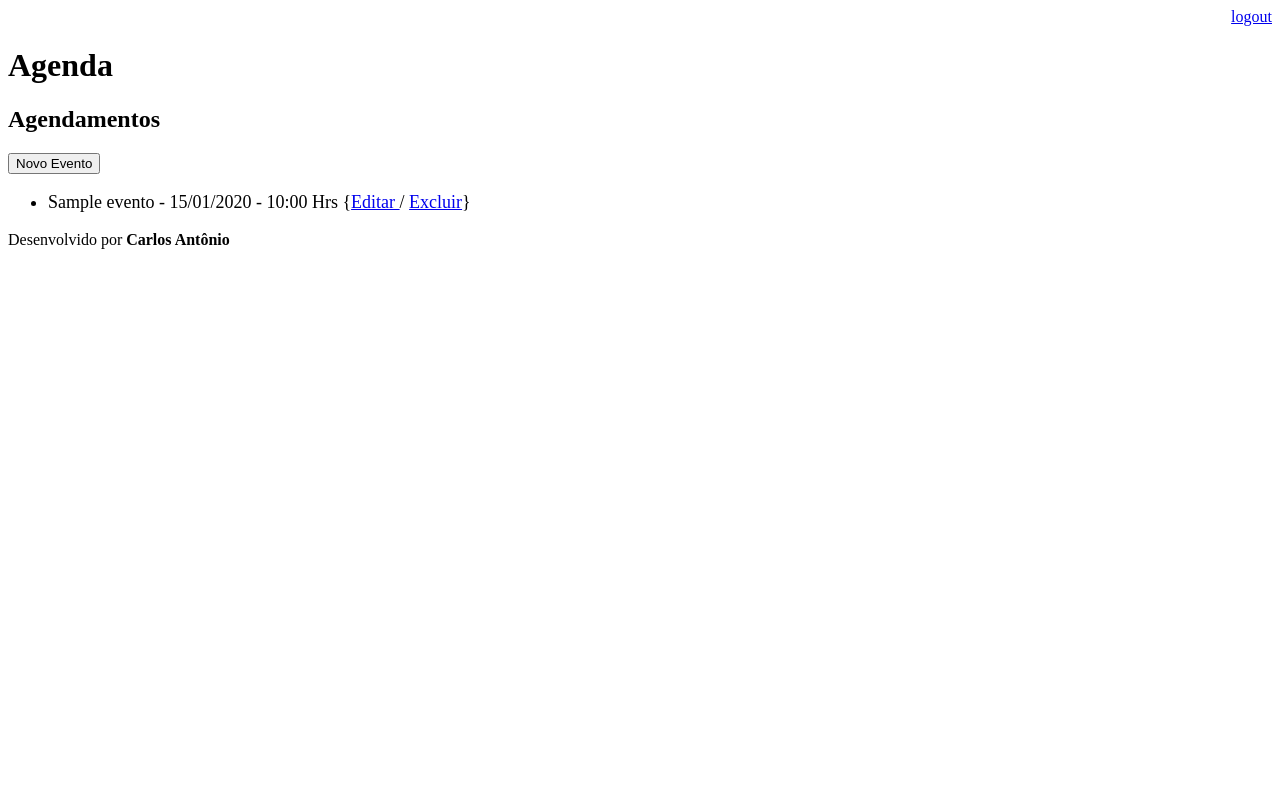
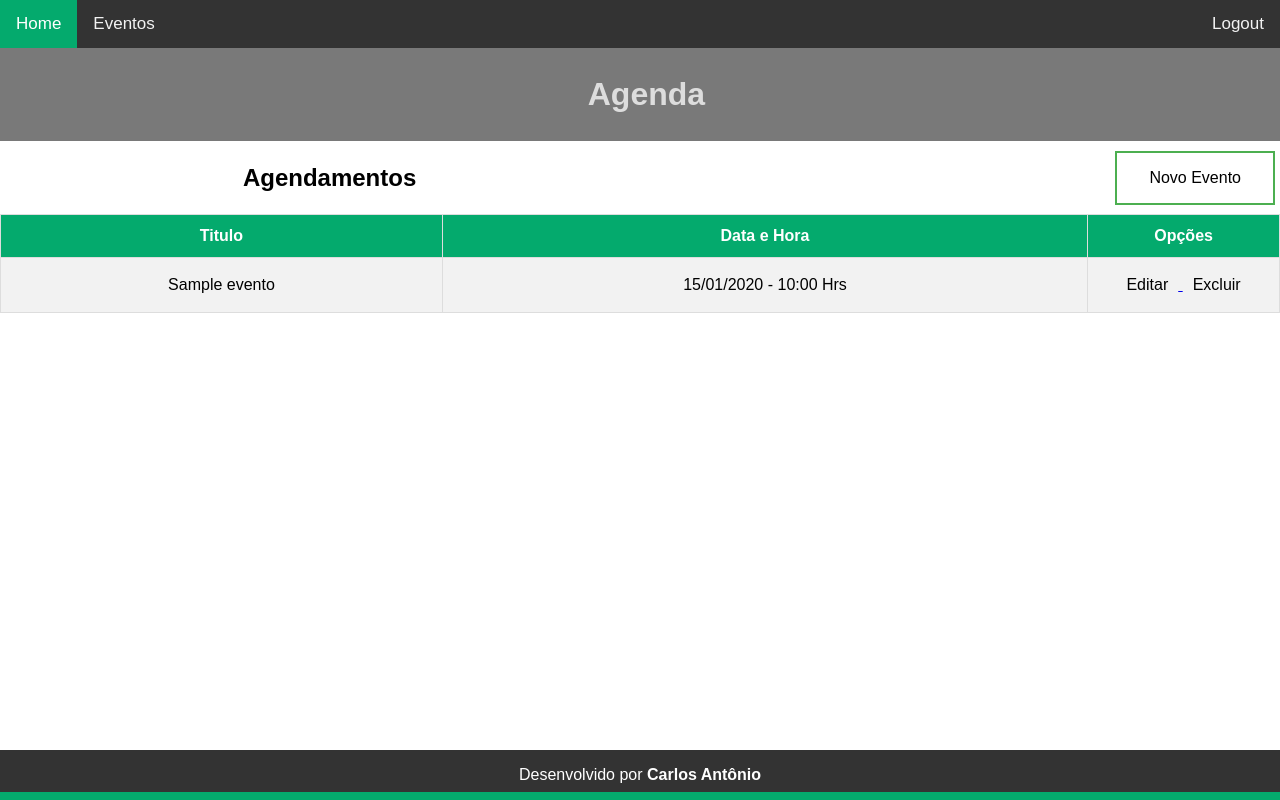
Before and after one commit to capssantos/django-agenda, a Django app: page /agenda/ in a window 1280 px wide. Run offline with Django 4.2, Linux system fonts and the light colour scheme; a user stored in the database is signed in; tables that the repository leaves empty hold one stand-in row (values such as "Sample post"); lists and menus that the app fills with data are empty.

Commit message:
Atualização - Tela de Login - Agenda - Style

```diff
--- a/templates/agenda.html
+++ b/templates/agenda.html
@@ -1,16 +1,41 @@
 {% extends "model_page.html" %}
 
 {% block content %}
-    <h2>Agendamentos</h2>
-    <a href="evento/">
-        <button type="button">Novo Evento</button>
-    </a>
-    <ul style="font-size: 18px">
+
+
+
+
+    <table id="tabela_superior">
+        <tr>
+            <th>
+                <h2>Agendamentos</h2>
+            </th>
+            <th align="right">
+                <a href="evento/">
+                    <button type="button" class="button button1">Novo Evento</button>
+                </a>
+            </th>
+            </tr>
+    </table>
+    <table id="customers">
+        <tr>
+          <th>Titulo</th>
+          <th>Data e Hora</th>
+          <th>Opções</th>
+        </tr>
         {%for evento in eventos %}
-            <li>{{ evento.titulo }} - {{ evento.get_data_evento }}
-                {<a href="evento/?id={{ evento.id }}">Editar </a> /
-                <a href="evento/delete/{{ evento.id }}">Excluir</a>}
-            </li>
+        <tr>
+            <td>{{ evento.titulo }}</td>
+            <td>{{ evento.get_data_evento }}</td>
+            <td style="width: 15%;">
+                <a href="evento/?id={{ evento.id }}">
+                    <button class="button button2">Editar</button>
+                </a>
+                <a href="evento/delete/{{ evento.id }}">
+                    <button class="button button3">Excluir</button>
+                </a>
+            </td>
+        </tr>
         {% endfor %}
-    </ul>
+      </table>
 {% endblock %}
--- a/templates/model_footer.html
+++ b/templates/model_footer.html
@@ -1 +1,8 @@
-<p>Desenvolvido por <b>Carlos Antônio</b></p>
+
+<div class="footer">
+    <p>Desenvolvido por <b>Carlos Antônio</b></p>
+</div>
+
+<div class="footer2">
+
+</div>
--- a/templates/model_header.html
+++ b/templates/model_header.html
@@ -1,6 +1,10 @@
 
 <title>Agenda</title>
-<div align="right">
-    <a href="/logout">logout</a>
+<div class="topnav">
+    <a class="active" href="/">Home</a>
+    <a href="#news">Eventos</a>
+    <a class="right" href="/logout">Logout</a>
 </div>
-<h1>Agenda</h1>
+<div class="title">
+    <h1>Agenda</h1>
+</div>
--- a/templates/model_page.html
+++ b/templates/model_page.html
@@ -1,7 +1,7 @@
 <!DOCTYPE html>
 <html lang="pt-br">
     <head>
-
+        {% include "style.html" %}
         {% include "model_header.html" %}
     </head>
     <body>
--- /dev/null
+++ b/templates/style.html
@@ -0,0 +1,205 @@
+<meta charset="UTF-8">
+<style>
+    body {
+      margin: 0;
+      margin-bottom: 10%;
+      font-family: Arial, Helvetica, sans-serif;
+    }
+
+    .topnav {
+      overflow: hidden;
+      background-color: #333;
+    }
+
+    .topnav a {
+      float: left;
+      color: #f2f2f2;
+      text-align: center;
+      padding: 14px 16px;
+      text-decoration: none;
+      font-size: 17px;
+    }
+
+    .topnav a:hover {
+      background-color: #ddd;
+      color: black;
+    }
+
+    .topnav a.active {
+      background-color: #04AA6D;
+      color: white;
+    }
+
+    .right{
+      position:absolute;
+      right:0px;
+    }
+
+    .footer {
+      position: fixed;
+      left: 0;
+      bottom: 0;
+      width: 100%;
+      background-color: #333;
+      color: white;
+      text-align: center;
+    }
+
+    .footer2 {
+      position: fixed;
+      left: 0;
+      height: 1%;
+      bottom: 0;
+      width: 100%;
+      background-color: #04AA6D;
+      color: white;
+      text-align: center;
+    }
+
+    .container {
+      width: 100vw;
+      height: 100vh;
+      background: #6C7A89;
+      display: flex;
+      flex-direction: row;
+      justify-content: center;
+      align-items: center;
+    }
+    .box {
+      width: 300px;
+      height: 300px;
+      border-radius: 2%;
+      background: #fff;
+    }
+
+    main form button{
+      position: relative;
+      left: 25%;
+      width: 50%;
+      border: 0;
+      margin-top: 30px;
+      background: seagreen;
+      border-radius: 2px;
+      padding: 15px 20px;
+      font-size: 16px;
+      font-weight: bold;
+      color: #fff;
+      cursor: pointer;
+      transition: background 0.5s;
+    }
+
+    main form button:hover{
+      background: springgreen;
+    }
+
+    main form .area-do-usuario input{
+      margin-top: 10px;
+      width: 90%;
+      height: 32px;
+      font-size: 14px;
+      color: #666;
+      border: 0;
+      border-bottom: 1px solid #eeee;
+      padding: 5px;
+    }
+
+    .alerta{
+      margin-top: 10px;
+    }
+
+    #customers {
+      font-family: Arial, Helvetica, sans-serif;
+      border-collapse: collapse;
+      width: 100%;
+      padding: 0;
+      margin: 0;
+    }
+
+    #customers td, #customers th {
+      border: 1px solid #ddd;
+      padding: 8px;
+      text-align: center;
+    }
+
+    #customers tr:nth-child(even){background-color: #f2f2f2;}
+
+    #customers tr:hover {background-color: #ddd;}
+
+    #customers th {
+      padding-top: 12px;
+      padding-bottom: 12px;
+      text-align: left;
+      background-color: #04AA6D;
+      color: white;
+      text-align: center;
+    }
+
+    .button {
+      background-color: #4CAF50; /* Green */
+      border: none;
+      color: white;
+      padding: 16px 32px;
+      text-align: center;
+      text-decoration: none;
+      display: inline-block;
+      font-size: 16px;
+      margin: 4px 2px;
+      -webkit-transition-duration: 0.4s; /* Safari */
+      transition-duration: 0.4s;
+      cursor: pointer;
+    }
+
+    .button1 {
+        background-color: white;
+        color: black;
+        border: 2px solid #4CAF50;
+    }
+
+    .button1:hover {
+        background-color: #4CAF50;
+        color: white;
+    }
+
+    #tabela_superior{
+      width: 100%;
+      margin: 0;
+      padding: 0%;
+      border: 0;
+    }
+
+    .button2 {
+        background-color: transparent;
+        color: black;
+        padding: 10px 10px;
+        border: 0;
+        margin: 0;
+    }
+
+    .button2:hover {
+        background-color: #4CAF50;
+        color: white;
+    }
+
+    .button3 {
+        background-color: transparent;
+        color: black;
+        padding: 10px 10px;
+        border: 0;
+        margin: 0;
+    }
+
+    .button3:hover {
+        background-color: #4CAF50;
+        color: white;
+    }
+
+    .title{
+      background: rgb(121, 121, 121);
+      width: 100%;
+      padding: 0.5%;
+      text-align: center;
+      color: #ddd;
+    }
+
+
+</style>
```
Also changed, not shown: templates/login.html (+18 -8 lines).
